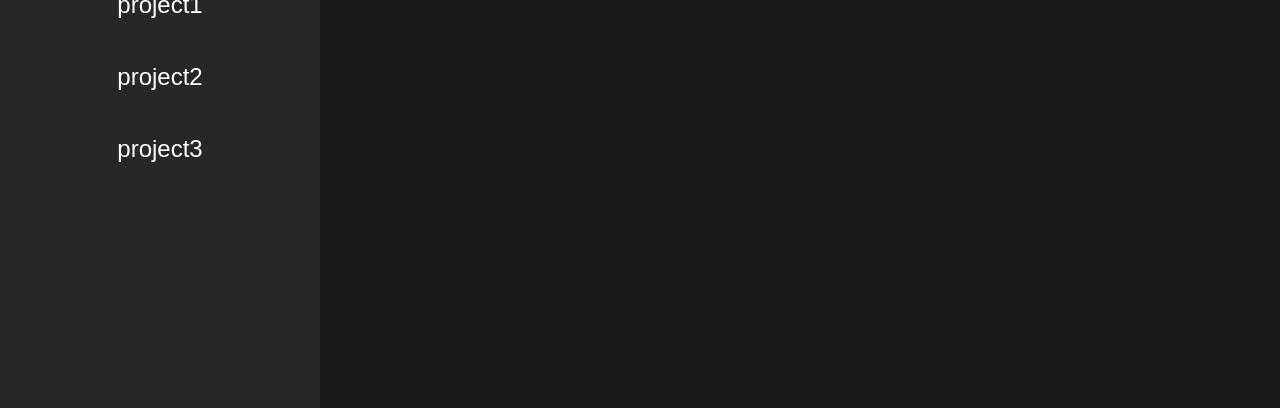
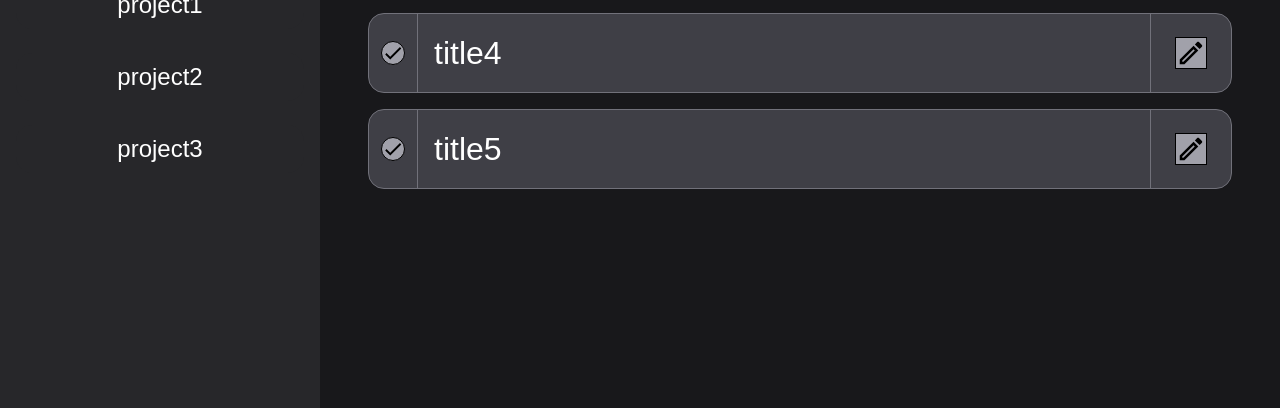
Before and after one commit to hpham474/todo-list, a website built with webpack: page src/index.html in a window 1280 px wide. Shown: the part 392-800 px from the top of the page. Built offline with nearby package versions, Linux system fonts and the light colour scheme.

Commit message:
create general format of each task in list

```diff
--- a/src/index.js
+++ b/src/index.js
@@ -16,11 +16,38 @@ title.textContent = "Inbox";
 
 for(let i = 0; i < todoList.length; i++) {
     const listElement = document.createElement("li");
+    const taskDiv = document.createElement("div");
+    const checkBoxButton = document.createElement("button");
     const taskButton = document.createElement("button");
+    const editButton = document.createElement("button");
 
+    checkBoxButton.classList.add("checkbox");
+    taskButton.classList.add("task");
+    editButton.classList.add("edit");
+
+    checkBoxButton.innerHTML =
+        `<svg
+            class="checkBoxSVG"
+            xmlns="http://www.w3.org/2000/svg"
+            viewBox="0 0 24 24">
+                <path d="M21,7L9,19L3.5,13.5L4.91,12.09L9,16.17L19.59,5.59L21,7Z" />
+        </svg>`
     taskButton.textContent = todoList.getItem(i).title;
+    editButton.innerHTML =
+        `<svg
+            class="editSVG"
+            xmlns="http://www.w3.org/2000/svg"
+            viewBox="0 0 24 24">
+                <path d="M14.06,9L15,9.94L5.92,19H5V18.08L14.06,9M17.66,3C17.41,3 17.15,3.1 16.96,3.29L15.13,5.12L18.88,8.87L20.71,7.04C21.1,6.65 21.1,6 20.71,5.63L18.37,3.29C18.17,3.09 17.92,3 17.66,3M14.06,6.19L3,17.25V21H6.75L17.81,9.94L14.06,6.19Z" />
+        </svg>`
 
-    listElement.appendChild(taskButton);
+    checkBoxButton.ariaLabel = "complete";
+    taskButton.ariaLabel = "edit"
+
+    taskDiv.appendChild(checkBoxButton);
+    taskDiv.appendChild(taskButton);
+    taskDiv.appendChild(editButton);
+    listElement.appendChild(taskDiv);
     taskList.appendChild(listElement);
 }
 
--- a/src/style.css
+++ b/src/style.css
@@ -78,3 +78,93 @@ body {
 ul {
     list-style-type: none;
 }
+
+.content {
+    padding: 3rem;
+
+    display: flex;
+    flex-direction: column;
+    gap: 2rem;
+}
+
+.content ul {
+    display: flex;
+    flex-direction: column;
+
+    gap: 1rem;
+}
+
+.content li > div {
+    width: 100%;
+    height: 5rem;
+
+    background-color: #3f3f46;
+
+    display: grid;
+    grid-template-columns: 3rem 1fr 5rem;
+    align-items: center;
+    justify-items: center;
+
+    border: 1px solid #71717a;
+    border-radius: 1rem;
+}
+
+.content .checkbox {
+    width: 1.5rem;
+    height: 1.5rem;
+
+    background-color: #a1a1aa;
+
+    border: 1px solid black;
+    border-radius: .75rem;
+
+    font-size: 1rem;
+}
+
+.content .task {
+    width: 100%;
+    height: calc(5rem - 2px); /* -2px for border */
+    padding: 1rem;
+
+    border: none;
+    border-left: 1px solid #71717a;
+    border-right: 1px solid #71717a;
+
+    background-color: #3f3f46;
+    color: white;
+
+    font-size: 2rem;
+    text-align: left;
+    text-overflow: ellipsis;
+}
+
+.content .edit {
+    width: 2rem;
+    height: 2rem;
+
+    background-color: #a1a1aa;
+
+    border: none;
+    border: 1px solid black;
+
+    font-size: 1rem;
+}
+
+.content .task:hover {
+    background-color: #27272a;
+}
+
+.content .task:active {
+    background-color: #18181b;
+}
+
+
+.content .checkbox:hover,
+.content .edit:hover{
+    background-color: #8b8b93;
+}
+
+.content .checkbox:active,
+.content .edit:active{
+    background-color: #78787f;
+}
```
